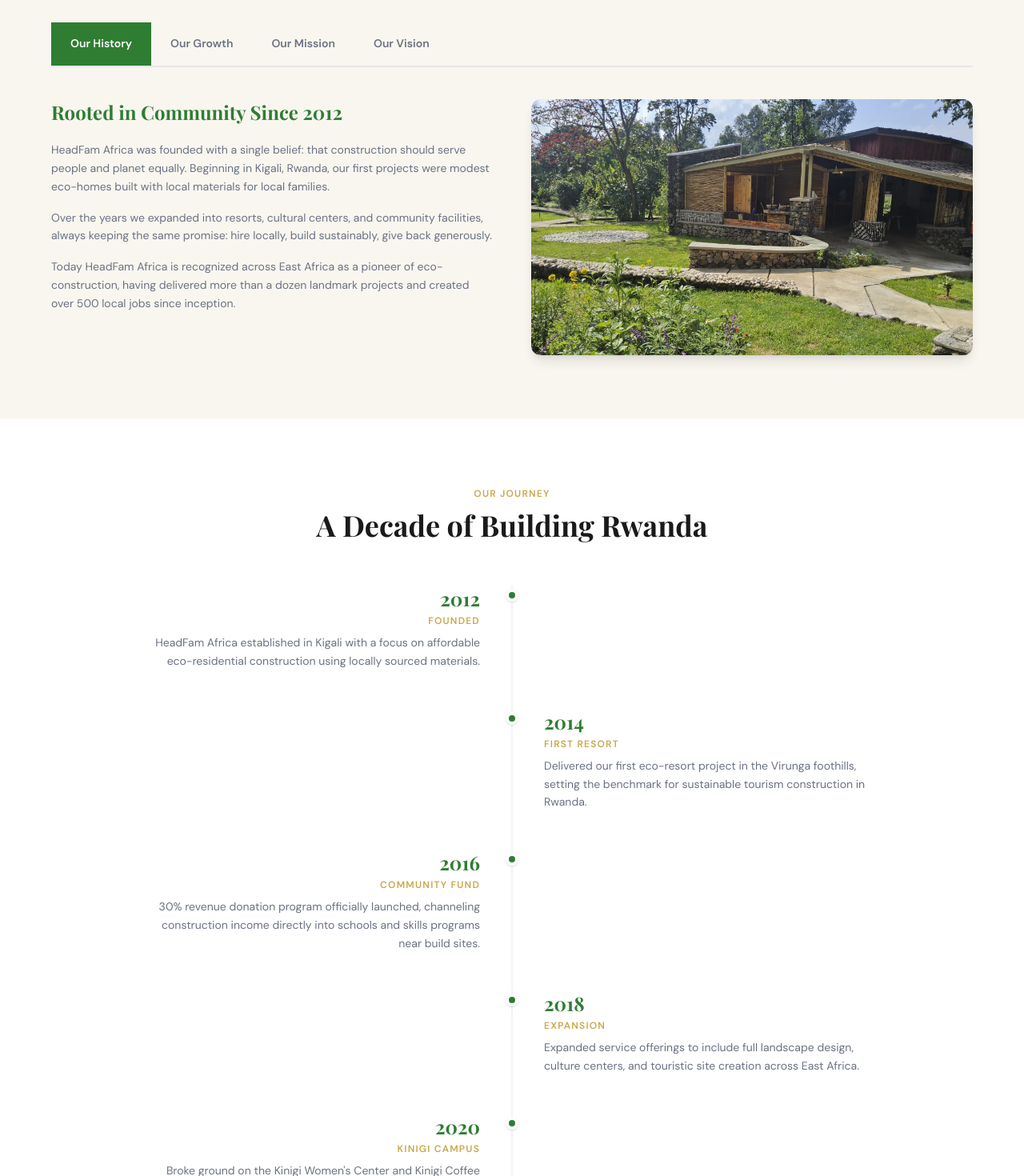
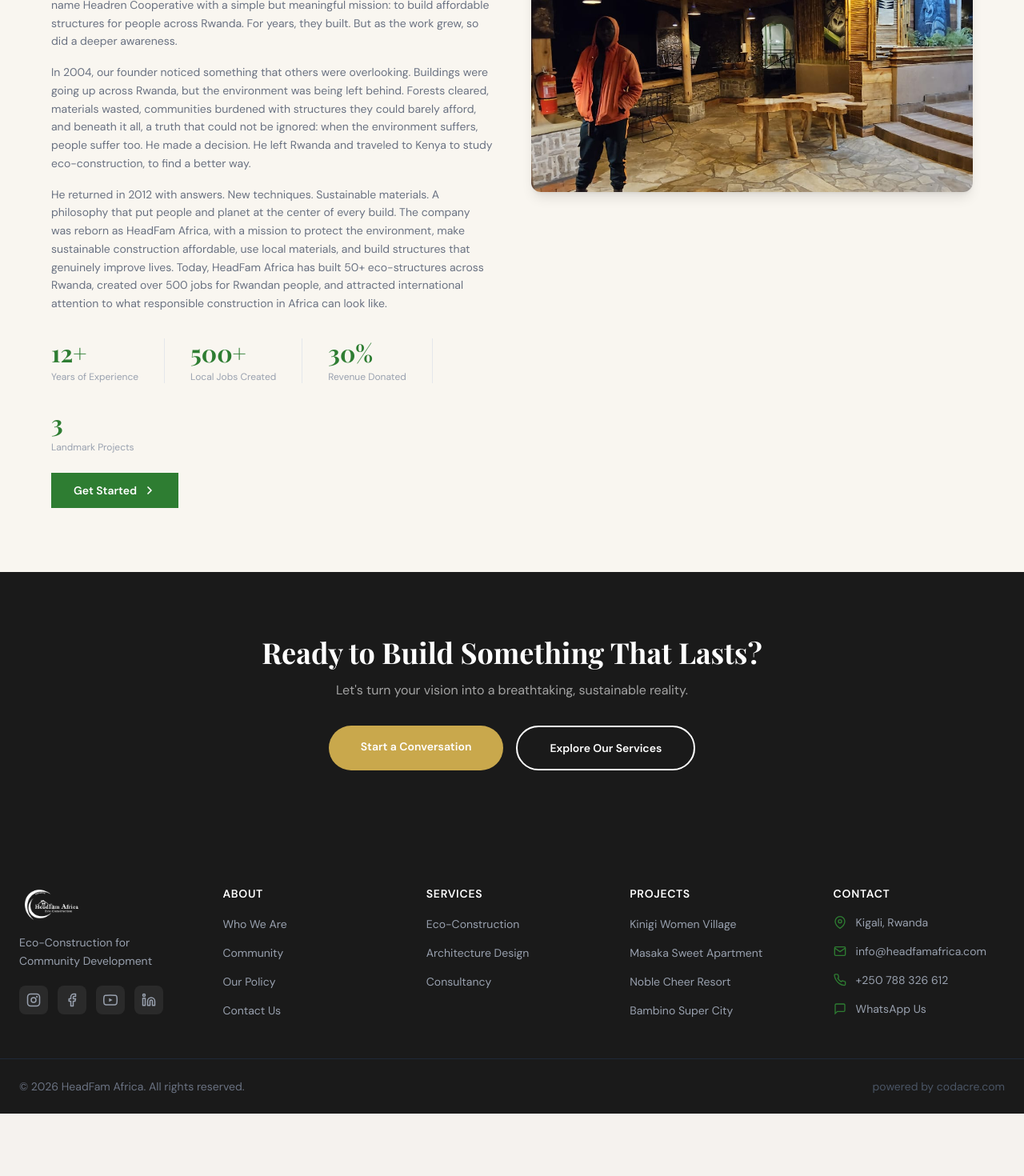
Before and after one commit to muhorakeye/Headfam, a React (Vite) app: page /about/who-we-are in a window 1280 px wide. Shown: the part 1320-2790 px from the top of the page at 80% size. After the commit the page ends 2712 px from the top, so only its background shows below. Built offline with nearby package versions, Linux system fonts and the light colour scheme.

Commit message:
refactor(about): remove stats strip, move stats into Our Story tab, replace section heading and content with About the Company copy

```diff
--- a/src/components/sections/Community/CommunityPrograms.tsx
+++ b/src/components/sections/Community/CommunityPrograms.tsx
@@ -68,7 +68,7 @@
   const [hovered, setHovered] = useState(false)
   return (
     <Link
-      to="/about"
+      to="/about/who-we-are"
       onMouseEnter={() => setHovered(true)}
       onMouseLeave={() => setHovered(false)}
       style={{
--- a/src/components/sections/Home/DonateBanner.tsx
+++ b/src/components/sections/Home/DonateBanner.tsx
@@ -21,7 +21,7 @@
   const [hovered, setHovered] = useState(false);
   return (
     <Link
-      to="/about"
+      to="/about/who-we-are"
       className="px-10 py-4 text-sm font-semibold text-white rounded-none transition-colors duration-300"
       style={{ backgroundColor: hovered ? "#333333" : "#1a1a1a" }}
       onMouseEnter={() => setHovered(true)}
--- a/src/pages/about/WhoWeAre.tsx
+++ b/src/pages/about/WhoWeAre.tsx
@@ -1,6 +1,7 @@
-// WhoWeAre — layout inspired by reference: performance hero, tabbed about, timeline, CTA
+// WhoWeAre — performance hero, tabbed about, stats strip, CTA
 import { useEffect, useState } from 'react';
 import { Link } from 'react-router-dom';
+import { motion } from 'framer-motion';
 import hero0 from '../../assets/Hero/headfam.jpeg';
 import hero1 from '../../assets/Hero/headfam1.jpeg';
 import hero2 from '../../assets/Hero/headfam2.jpeg';
@@ -49,7 +50,7 @@
 }
 
 // ─── Tabs data ────────────────────────────────────────────────────────────────
-const TABS = ['Our History', 'Our Growth', 'Our Mission', 'Our Vision'] as const;
+const TABS = ['Our Story', 'Our Mission', 'Our Vision', 'Our Values'] as const;
 type Tab = (typeof TABS)[number];
 
 interface TabContent {
@@ -60,8 +61,18 @@
 }
 
 const TAB_CONTENT: Record<Tab, TabContent> = {
-  'Our History': {
+  'Our Story': {
     heading: 'Rooted in Community Since 2012',
+    body: [
+      "HeadFam Africa's story begins in 2000, when the company was founded under the name Headren Cooperative with a simple but meaningful mission: to build affordable structures for people across Rwanda. For years, they built. But as the work grew, so did a deeper awareness.",
+      'In 2004, our founder noticed something that others were overlooking. Buildings were going up across Rwanda, but the environment was being left behind. Forests cleared, materials wasted, communities burdened with structures they could barely afford, and beneath it all, a truth that could not be ignored: when the environment suffers, people suffer too. He made a decision. He left Rwanda and traveled to Kenya to study eco-construction, to find a better way.',
+      'He returned in 2012 with answers. New techniques. Sustainable materials. A philosophy that put people and planet at the center of every build. The company was reborn as HeadFam Africa, with a mission to protect the environment, make sustainable construction affordable, use local materials, and build structures that genuinely improve lives. Today, HeadFam Africa has built 50+ eco-structures across Rwanda, created over 500 jobs for Rwandan people, and attracted international attention to what responsible construction in Africa can look like.',
+    ],
+    image: hero2,
+    showCta: true,
+  },
+  'Our Mission': {
+    heading: 'Turning Vision Into Reality',
     body: [
       'HeadFam Africa was founded with a single belief: that construction should serve people and planet equally. Beginning in Kigali, Rwanda, our first projects were modest eco-homes built with local materials for local families.',
       'Over the years we expanded into resorts, cultural centers, and community facilities, always keeping the same promise: hire locally, build sustainably, give back generously.',
@@ -69,24 +80,6 @@
     ],
     image: hero0,
     showCta: false,
-  },
-  'Our Growth': {
-    heading: 'From Kigali to East Africa',
-    body: [
-      'What began as a small team of passionate builders has grown into a full-service eco-construction company with expertise spanning architecture, consultancy, landscape design, and sustainable development.',
-      'We have completed coffee shops, campsites, eco-lodges, resorts, apartments, culture centers, and eco-residential properties, each one raising the standard for what responsible construction looks like in Africa.',
-    ],
-    image: hero1,
-    showCta: true,
-  },
-  'Our Mission': {
-    heading: 'Turning Vision Into Reality',
-    body: [
-      'Our mission is to turn your vision into a breathtaking reality. To provide excellent services which promote global eco-constructions.',
-      'We prioritize professional, sustainable, affordable, and innovative eco-friendly buildings which promote tourism and community engagement across Rwanda and beyond.',
-    ],
-    image: hero2,
-    showCta: true,
   },
   'Our Vision': {
     heading: 'First Resort for Global Investments',
@@ -97,17 +90,16 @@
     image: hero3,
     showCta: true,
   },
+  'Our Values': {
+    heading: 'From Kigali to East Africa',
+    body: [
+      'What began as a small team of passionate builders has grown into a full-service eco-construction company with expertise spanning architecture, consultancy, landscape design, and sustainable development.',
+      'We have completed coffee shops, campsites, eco-lodges, resorts, apartments, culture centers, and eco-residential properties, each one raising the standard for what responsible construction looks like in Africa.',
+    ],
+    image: hero1,
+    showCta: true,
+  },
 };
-
-// ─── Timeline data ────────────────────────────────────────────────────────────
-const TIMELINE = [
-  { year: '2012', label: 'Founded',       body: 'HeadFam Africa established in Kigali with a focus on affordable eco-residential construction using locally sourced materials.' },
-  { year: '2014', label: 'First Resort',  body: 'Delivered our first eco-resort project in the Virunga foothills, setting the benchmark for sustainable tourism construction in Rwanda.' },
-  { year: '2016', label: 'Community Fund',body: '30% revenue donation program officially launched, channeling construction income directly into schools and skills programs near build sites.' },
-  { year: '2018', label: 'Expansion',     body: 'Expanded service offerings to include full landscape design, culture centers, and touristic site creation across East Africa.' },
-  { year: '2020', label: 'Kinigi Campus', body: 'Broke ground on the Kinigi Women\'s Center and Kinigi Coffee Shop, two of our most community-defining projects to date.' },
-  { year: '2024', label: 'Today',         body: 'Over 500 local jobs created, 12+ years of expertise, and a growing portfolio of landmark eco-structures shaping Rwanda\'s green future.' },
-];
 
 // ─── Donut SVG ────────────────────────────────────────────────────────────────
 // circumference = 2π×40 ≈ 251.2 | offset for 85% = 251.2 × 0.15 ≈ 37.68
@@ -136,7 +128,9 @@
 // ─── Page ─────────────────────────────────────────────────────────────────────
 export function WhoWeAre() {
   useEffect(() => { window.scrollTo(0, 0); }, []);
-  const [activeTab, setActiveTab] = useState<Tab>('Our History');
+  const [activeTab, setActiveTab] = useState<Tab>('Our Story');
+  const [btn1Hovered, setBtn1Hovered] = useState(false);
+  const [btn2Hovered, setBtn2Hovered] = useState(false);
 
   const content = TAB_CONTENT[activeTab];
 
@@ -168,17 +162,17 @@
             </div>
 
             <h2 className="text-3xl md:text-4xl font-black leading-tight mb-6" style={{ ...PLAYFAIR, color: DARK }}>
-              We Build Sustainable Structures Across East Africa
+              About the Company
             </h2>
 
             <p className="text-sm text-gray-500 leading-relaxed mb-4" style={DM}>
-              HeadFam Africa's story begins in 2000, when the company was founded under the name Headren Cooperative with a simple but meaningful mission: to build affordable structures for people across Rwanda. For years, they built. But as the work grew, so did a deeper awareness.
+              HeadFam Africa is an eco-construction company that prioritizes professional, sustainable, affordable, and innovative eco-friendly buildings which promote tourism and community engagement.
             </p>
             <p className="text-sm text-gray-500 leading-relaxed mb-4" style={DM}>
-              In 2004, our founder noticed something that others were overlooking. Buildings were going up across Rwanda, but the environment was being left behind. Forests cleared, materials wasted, communities burdened with structures they could barely afford, and beneath it all, a truth that could not be ignored: when the environment suffers, people suffer too. He made a decision. He left Rwanda and traveled to Kenya to study eco-construction, to find a better way.
+              We provide consultancy and create beautiful and functional structures including coffee shops, campsites, resorts, apartments, landscapes, culture centers, touristic site creation, lodges, and eco-residential properties that embrace the local environment.
             </p>
             <p className="text-sm text-gray-500 leading-relaxed mb-4" style={DM}>
-              He returned in 2012 with answers. New techniques. Sustainable materials. A philosophy that put people and planet at the center of every build. The company was reborn as HeadFam Africa, with a mission to protect the environment, make sustainable construction affordable, use local materials, and build structures that genuinely improve lives. Today, HeadFam Africa has built 50+ eco-structures across Rwanda, created over 500 jobs for Rwandan people, and attracted international attention to what responsible construction in Africa can look like.
+              Our team values environmental stewardship, preserving natural beauty and culture through the use of sustainable local materials. We are more than builders, we are creators of sustainable dreams, shaping a greener future.
             </p>
 
             <DonutChart pct="85%" label="Eco-Certified Projects" />
@@ -241,6 +235,24 @@
               {content.body.map((p, i) => (
                 <p key={i} className="text-sm text-gray-500 leading-relaxed mb-4" style={DM}>{p}</p>
               ))}
+              {activeTab === 'Our Story' && (
+                <div className="flex flex-wrap gap-8 mt-8">
+                  {[
+                    { number: '12+',  label: 'Years of Experience' },
+                    { number: '500+', label: 'Local Jobs Created' },
+                    { number: '30%',  label: 'Revenue Donated' },
+                    { number: '3',    label: 'Landmark Projects' },
+                  ].map((stat, i, arr) => (
+                    <div
+                      key={stat.label}
+                      style={i < arr.length - 1 ? { borderRight: '1px solid #e5e7eb', paddingRight: '2rem' } : {}}
+                    >
+                      <p className="text-3xl font-black" style={{ ...PLAYFAIR, color: GREEN }}>{stat.number}</p>
+                      <p className="text-xs text-gray-400 mt-1" style={DM}>{stat.label}</p>
+                    </div>
+                  ))}
+                </div>
+              )}
               {content.showCta && (
                 <div className="mt-6">
                   <GetStartedBtn />
@@ -257,94 +269,46 @@
         </div>
       </section>
 
-      {/* ── Section 3: Timeline ── */}
-      <section className="py-20 px-6 md:px-16 bg-white">
-        <div className="max-w-4xl mx-auto">
 
-          <div className="text-center mb-14">
-            <span className="text-xs font-bold tracking-widest" style={{ ...DM, color: GOLD }}>
-              OUR JOURNEY
-            </span>
-            <h2 className="text-3xl md:text-4xl font-black mt-2" style={{ ...PLAYFAIR, color: DARK }}>
-              A Decade of Building Rwanda
-            </h2>
-          </div>
-
-          {/* Vertical timeline */}
-          <div className="relative">
-            {/* Center line */}
-            <div className="absolute left-1/2 top-0 bottom-0 w-px -translate-x-1/2"
-              style={{ backgroundColor: '#e5e7eb' }} />
-
-            {TIMELINE.map((item, i) => {
-              const isLeft = i % 2 === 0;
-              return (
-                <div key={item.year} className="relative flex items-start mb-12 last:mb-0">
-
-                  {/* Left column */}
-                  <div className={`flex-1 ${isLeft ? 'pr-10 text-right' : 'pr-10 opacity-0 pointer-events-none'}`}>
-                    {isLeft && (
-                      <>
-                        <p className="text-2xl font-black mb-1" style={{ ...PLAYFAIR, color: GREEN }}>{item.year}</p>
-                        <p className="text-xs font-bold tracking-widest mb-2" style={{ ...DM, color: GOLD }}>{item.label.toUpperCase()}</p>
-                        <p className="text-sm text-gray-500 leading-relaxed" style={DM}>{item.body}</p>
-                      </>
-                    )}
-                  </div>
-
-                  {/* Center dot */}
-                  <div className="absolute left-1/2 -translate-x-1/2 mt-1 w-4 h-4 rounded-full border-4 border-white shadow-sm z-10"
-                    style={{ backgroundColor: GREEN }} />
-
-                  {/* Right column */}
-                  <div className={`flex-1 ${!isLeft ? 'pl-10' : 'pl-10 opacity-0 pointer-events-none'}`}>
-                    {!isLeft && (
-                      <>
-                        <p className="text-2xl font-black mb-1" style={{ ...PLAYFAIR, color: GREEN }}>{item.year}</p>
-                        <p className="text-xs font-bold tracking-widest mb-2" style={{ ...DM, color: GOLD }}>{item.label.toUpperCase()}</p>
-                        <p className="text-sm text-gray-500 leading-relaxed" style={DM}>{item.body}</p>
-                      </>
-                    )}
-                  </div>
-                </div>
-              );
-            })}
-          </div>
-        </div>
-      </section>
-
-      {/* ── Section 4: Stats strip ── */}
-      <section className="py-14 px-6 md:px-16" style={{ backgroundColor: GREEN }}>
-        <div className="max-w-5xl mx-auto grid grid-cols-2 md:grid-cols-4 gap-8 text-center">
-          {[
-            { number: '12+',  label: 'Years of Experience' },
-            { number: '500+', label: 'Local Jobs Created' },
-            { number: '30%',  label: 'Revenue Donated' },
-            { number: '3',    label: 'Landmark Projects' },
-          ].map((stat) => (
-            <div key={stat.label}>
-              <p className="text-4xl font-black text-white mb-1" style={PLAYFAIR}>{stat.number}</p>
-              <p className="text-xs tracking-widest" style={{ ...DM, color: 'rgba(255,255,255,0.7)' }}>
-                {stat.label.toUpperCase()}
-              </p>
-            </div>
-          ))}
-        </div>
-      </section>
-
-      {/* ── Section 5: CTA strip ── */}
+      {/* ── CTA strip ── */}
+      <motion.div
+        whileInView={{ opacity: 1, y: 0 }}
+        initial={{ opacity: 0, y: 24 }}
+        viewport={{ once: true }}
+      >
         <section className="py-20 px-6 text-center" style={{ backgroundColor: DARK }}>
-        <p className="text-xs font-bold tracking-widest mb-4" style={{ ...DM, color: GOLD }}>
-          WORK WITH US
-        </p>
           <h2 className="text-3xl md:text-4xl font-black text-white mb-4" style={PLAYFAIR}>
             Ready to Build Something That Lasts?
           </h2>
           <p className="text-base mb-8" style={{ ...DM, color: 'rgba(255,255,255,0.6)' }}>
             Let's turn your vision into a breathtaking, sustainable reality.
           </p>
-        <GetStartedBtn />
+          <div className="flex justify-center gap-4 flex-wrap">
+            <Link
+              to="/contact"
+              className="px-10 py-4 rounded-full font-semibold text-sm text-white transition-colors duration-300"
+              style={{ backgroundColor: btn1Hovered ? GREEN : GOLD }}
+              onMouseEnter={() => setBtn1Hovered(true)}
+              onMouseLeave={() => setBtn1Hovered(false)}
+            >
+              Start a Conversation
+            </Link>
+            <Link
+              to="/services/consultancy"
+              className="px-10 py-4 rounded-full font-semibold text-sm transition-colors duration-300"
+              style={{
+                border: '2px solid white',
+                backgroundColor: btn2Hovered ? 'white' : 'transparent',
+                color: btn2Hovered ? DARK : 'white',
+              }}
+              onMouseEnter={() => setBtn2Hovered(true)}
+              onMouseLeave={() => setBtn2Hovered(false)}
+            >
+              Explore Our Services
+            </Link>
+          </div>
         </section>
+      </motion.div>
 
     </main>
   );
--- a/src/router/index.tsx
+++ b/src/router/index.tsx
@@ -7,7 +7,6 @@
 
 // Route-level code splitting: each page loads only when its route is visited
 const HomePage            = lazy(() => import('../pages/HomePage').then(m => ({ default: m.HomePage })));
-const AboutPage           = lazy(() => import('../pages/AboutPage').then(m => ({ default: m.AboutPage })));
 const WhoWeAre            = lazy(() => import('../pages/about/WhoWeAre').then(m => ({ default: m.WhoWeAre })));
 const OurProfile          = lazy(() => import('../pages/about/OurProfile').then(m => ({ default: m.OurProfile })));
 const OurTeam             = lazy(() => import('../pages/about/OurTeam').then(m => ({ default: m.OurTeam })));
@@ -56,8 +55,7 @@
     element: <Layout />,
     children: [
       { path: '/', element: <HomePage /> },
-      { path: '/about', element: <AboutPage /> },
-      { path: '/about/who-we-are', element: <WhoWeAre /> },
+{ path: '/about/who-we-are', element: <WhoWeAre /> },
       { path: '/about/our-profile', element: <OurProfile /> },
       { path: '/about/our-team', element: <OurTeam /> },
       { path: '/about/our-policy', element: <OurPolicy /> },
```
Lines whose indentation alone changed are shown as unchanged.
